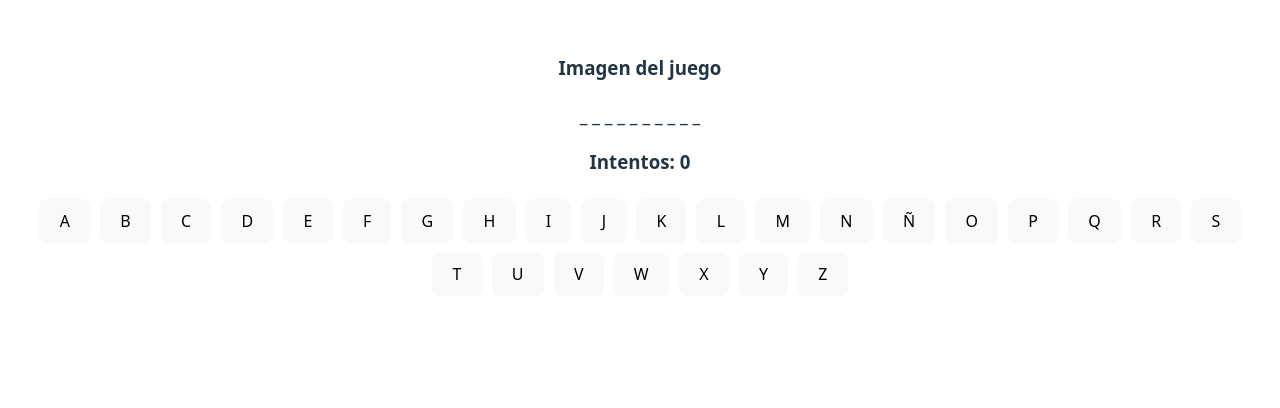
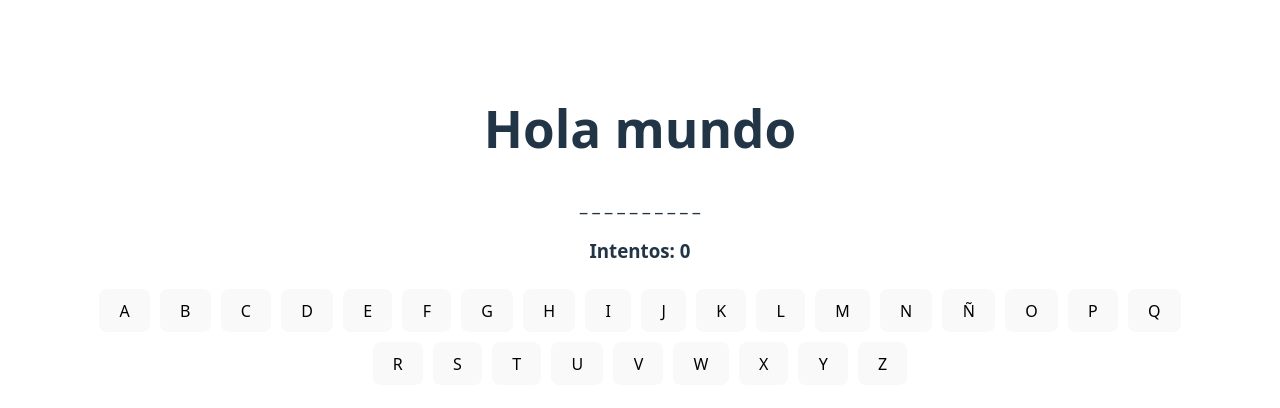
Before and after one commit to Naibaf93/Juego-Ahorcado, a React (Vite) app in the folder hanging/: page / in a window 1280 px wide. Shown: the part 232-640 px from the top of the page. Built offline with nearby package versions, Linux system fonts and the light colour scheme.

Commit message:
creando el componente de react  HangImage

```diff
--- a/hanging/src/App.tsx
+++ b/hanging/src/App.tsx
@@ -1,5 +1,6 @@
 import { letters } from './helpers/letters';
 import './App.css';
+import { HangImage } from './components/HangImage';
 
 function App() {
 
@@ -7,7 +8,7 @@ function App() {
     <div className="App">
 
       {/* Imagenes */}
-      <h3>Imagen del juego</h3>
+      <HangImage />
 
       {/* Palabra oculta */}
       <h3>_ _ _ _ _ _ _ _ _ _</h3>
--- /dev/null
+++ b/hanging/src/components/HangImage.tsx
@@ -0,0 +1,5 @@
+export function HangImage(){
+    return(
+        <h1>Hola mundo</h1>
+    )
+}
--- a/hanging/src/index.css
+++ b/hanging/src/index.css
@@ -23,7 +23,7 @@ a:hover {
 }
 
 body {
-  margin: 0;
+  margin: 60px;
   display: flex;
   place-items: center;
   min-width: 320px;
```
